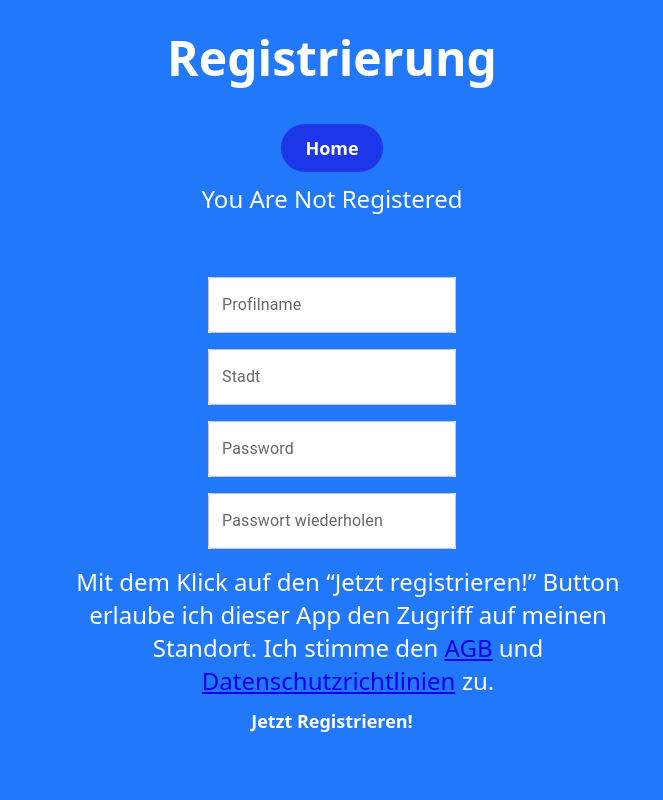
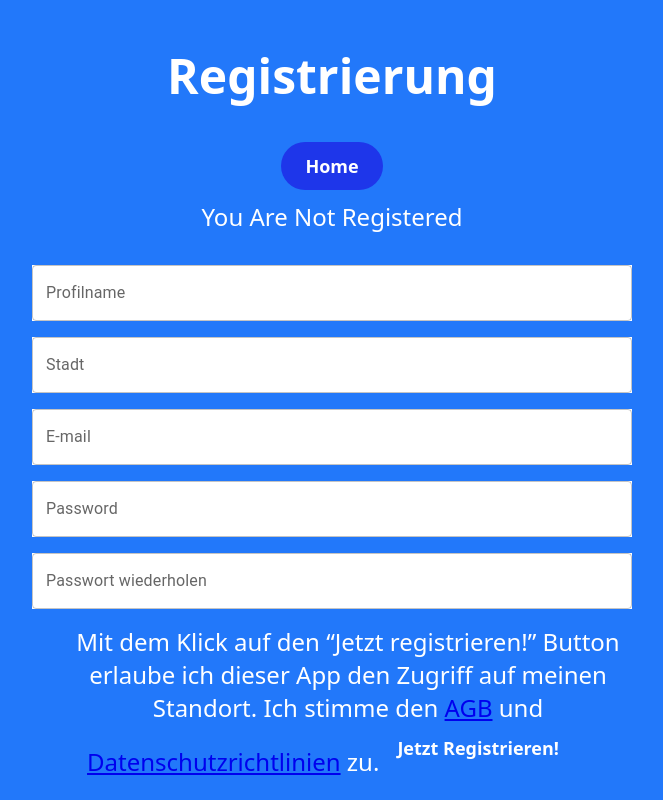
Before and after one commit to Just-URban-Exploring/Frontend, a React (Vite) app: page /register in a window 1280 px wide. Shown: the whole page, without its empty margins (308-971 px from the left). Built offline with nearby package versions, Linux system fonts and the light colour scheme.

Commit message:
fixed missing field

```diff
--- a/src/pages/Registration.jsx
+++ b/src/pages/Registration.jsx
@@ -1,27 +1,35 @@
 import { useState } from "react";
 import { Link, useNavigate } from "react-router-dom";
+// import Audioguide from "../components/Audioguide.jsx";
+import "../css/registration.css";
 import Box from "@mui/material/Box";
 import TextField from "@mui/material/TextField";
 import axios from "axios";
-import connection from "../connection.json";
-import "../css/registration.css";
+import connection from "../connection.json"
+
+// import avatar1 from "../img/avatar-blue-green.png";
+// import avatar2 from "../img/avatar-blue-pink.png";
+// import avatar3 from "../img/avatar-green-yellow.png";
+// import avatar4 from "../img/avatar-pink-blue.png";
+// import avatar5 from "../img/avatar-red-yellow.png";
+// import avatar6 from "../img/avatar-yellow-pink.png";
 
 export function Registration() {
+
   const [profilname, setProfilname] = useState("");
   const [stadt, setStadt] = useState("");
   const [email, setEmail] = useState("");
   const [password, setPassword] = useState("");
   const [matchPwd, setMatchPwd] = useState("");
   const [register, setRegister] = useState(false);
-
   const configuration = {
     method: "post",
     url: `${connection.URI}/users/registration`,
     headers: {
-      "Access-Control-Allow-Origin": "*",
-      "Access-Control-Allow-Headers": "*",
-      "Access-Control-Allow-Credentials": "true",
-      "Content-Type": "application/json",
+      'Access-Control-Allow-Origin': '*',
+      'Access-Control-Allow-Headers': '*',
+      'Access-Control-Allow-Credentials': 'true',
+      'Content-Type': 'application/json',
     },
     data: {
       profilname,
@@ -32,7 +40,9 @@ export function Registration() {
   };
 
   const handleSubmit = (e) => {
+    // prevent the form from refreshing the whole page
     e.preventDefault();
+    // fetch data
     axios(configuration)
       .then((result) => {
         setRegister(true);
@@ -40,13 +50,15 @@ export function Registration() {
         navigate("/icons");
       })
       .catch((error) => {
-        console.log(error);
+        console.log(error)
       });
       setMatchPwd("");
       setEmail("");
       setPassword("");
       setProfilname("");
       setStadt("");
+    // make a popup alert showing the "submitted" text
+    // alert("Submited");
   };
 
   const navigate = useNavigate();
@@ -56,6 +68,8 @@ export function Registration() {
       <h1 className="register">Registrierung</h1>
       <button onClick={() => navigate("/map")}>Home</button>
       <div>
+        {" "}
+        {/* display success message */}
         {register ? (
           <p className="text-success">You Are Registered Successfully</p>
         ) : (
@@ -67,20 +81,13 @@ export function Registration() {
         component="form"
         sx={{
           "& .MuiTextField-root": { mt: 2 },
-          backgroundColor: "var(--blue--700)",
-          color: "white",
-          padding: "1rem",
-          width: "80%",
-          maxWidth: "600px",
-          margin: "auto",
-          display: "flex",
-          flexDirection: "column",
-          alignItems: "center",
         }}
         noValidate
         autoComplete="off"
         onSubmit={(e) => handleSubmit(e)}
       >
+        {/* <form action="" className="mt-4" > */}
+        {/* Profilname */}
         <div className="mb-3">
           <TextField
             htmlFor="profilname"
@@ -90,12 +97,26 @@ export function Registration() {
             label="Profilname"
             fullWidth
             className="form-input"
-            sx={{ backgroundColor: "white" }}
             value={profilname}
             onChange={(e) => setProfilname(e.target.value)}
           ></TextField>
+
+          {/* <label htmlFor="profilname" className="form-label">
+              Profilname
+            </label>
+            <input
+              value={user.profilname}
+              type="text"
+              name="profilname"
+              className="form-control"
+              id="profilname"
+              aria-describedby="profileNameHelp"
+              placeholder="profilname"
+              onChange={handleChange}
+            /> */}
         </div>
 
+        {/* Stadt */}
         <div className="mb-3">
           <TextField
             htmlFor="stadt"
@@ -105,13 +126,51 @@ export function Registration() {
             label="Stadt"
             fullWidth
             className="form-input"
-            sx={{ backgroundColor: "white" }}
             value={stadt}
             onChange={(e) => setStadt(e.target.value)}
           ></TextField>
+          {/* <label htmlFor="stadt" className="form-label">
+              Stadt
+            </label>
+            <input
+              value={user.stadt}
+              type="text"
+              className="form-control"
+              id="stadt"
+              aria-describedby="cityHelp"
+              placeholder="stadt"
+              onChange={handleChange}
+            /> */}
+        </div>
+        {/* E-Mail */}
+        <div className="mb-3">
+          <TextField
+            htmlFor="email"
+            name="email"
+            type="email"
+            id="email"
+            label="E-mail"
+            fullWidth
+            className="form-input"
+            value={email}
+            onChange={(e) => setEmail(e.target.value)}
+          ></TextField>
+          {/* <label htmlFor="email" className="form-label">
+              E-Mail-Adresse
+            </label>
+            <input
+              value={user.email}
+              type="email"
+              className="form-control"
+              id="email"
+              aria-describedby="emailHelp"
+              placeholder="email"
+              onChange={handleChange}
+            /> */}
         </div>
 
-        <div className="mb-3">
+        {/*-----Passwort Start----------------------------------------------------------------*/}
+        <div>
           <TextField
             htmlFor="password"
             name="password"
@@ -120,12 +179,11 @@ export function Registration() {
             label="Password"
             fullWidth
             className="form-input"
-    sx={{ backgroundColor: "white" }}
             value={password}
             onChange={(e) => setPassword(e.target.value)}
           ></TextField>
         </div>
-<div className="mb-3">
+        <div>
           <TextField
             htmlFor="passwortwiederholen"
             type="text"
@@ -133,11 +191,20 @@ export function Registration() {
             label="Passwort wiederholen"
             fullWidth
             className="form-input"
-    sx={{ backgroundColor: "white" }}
             value={matchPwd}
             onChange={(e) => setMatchPwd(e.target.value)}
           ></TextField>
         </div>
+
+        {/*-----Passwort Ende---------------------*/}
+
+        {/* A V A T A R */}
+
+        {/* A U D I O G U I D E */}
+
+        {/* A B O N N E M E N T  A U S W Ä H L E N */}
+
+        {/* P A Y P A L */}
 
         <span className="agb">
           Mit dem Klick auf den “Jetzt registrieren!” Button erlaube ich dieser
@@ -151,17 +218,15 @@ export function Registration() {
           </Link>{" "}
           zu.
         </span>
-
+        {/* "R E G I S T R I E R E N" - B U T T O N  */}
         <button
           className="btn-primary regButton"
           type="submit"
           disabled={password !== matchPwd ? true : false}
           onClick={(e) => handleSubmit(e)}
-  sx={{ backgroundColor: "var(--blue--600)", mt: 3 }}
         >
           Jetzt Registrieren!
         </button>
-
 
       </Box>
     </div>
```
Lines whose indentation alone changed are shown as unchanged.
